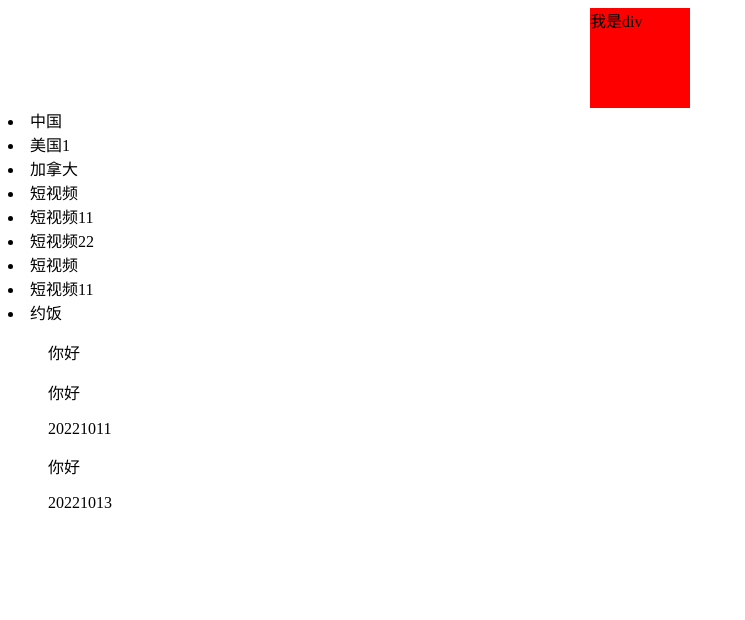
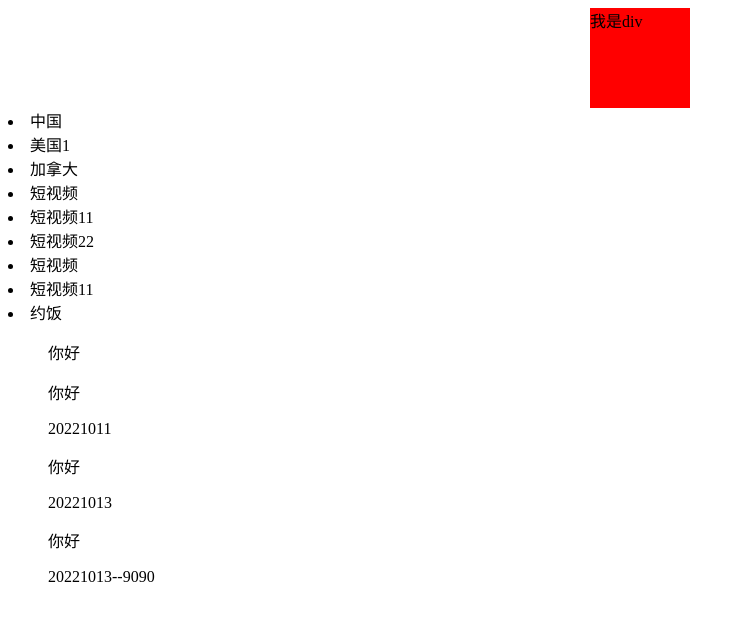
Before and after one commit to nathan-xiao/dbhot, a plain HTML site: page show.html in a window 1280 px wide. Shown: the whole page, without its empty margins (0-745 px from the left). Drawn offline with Linux system fonts and the light colour scheme.

Commit message:
master summit version 2 20221013

```diff
--- a/show.html
+++ b/show.html
@@ -37,6 +37,11 @@
     <ol>20221013</ol>
 </div>
 
+<div>
+    <ol>你好</ol>
+    <ol>20221013--9090</ol>
+</div>
+
 
 
 </body>
```
